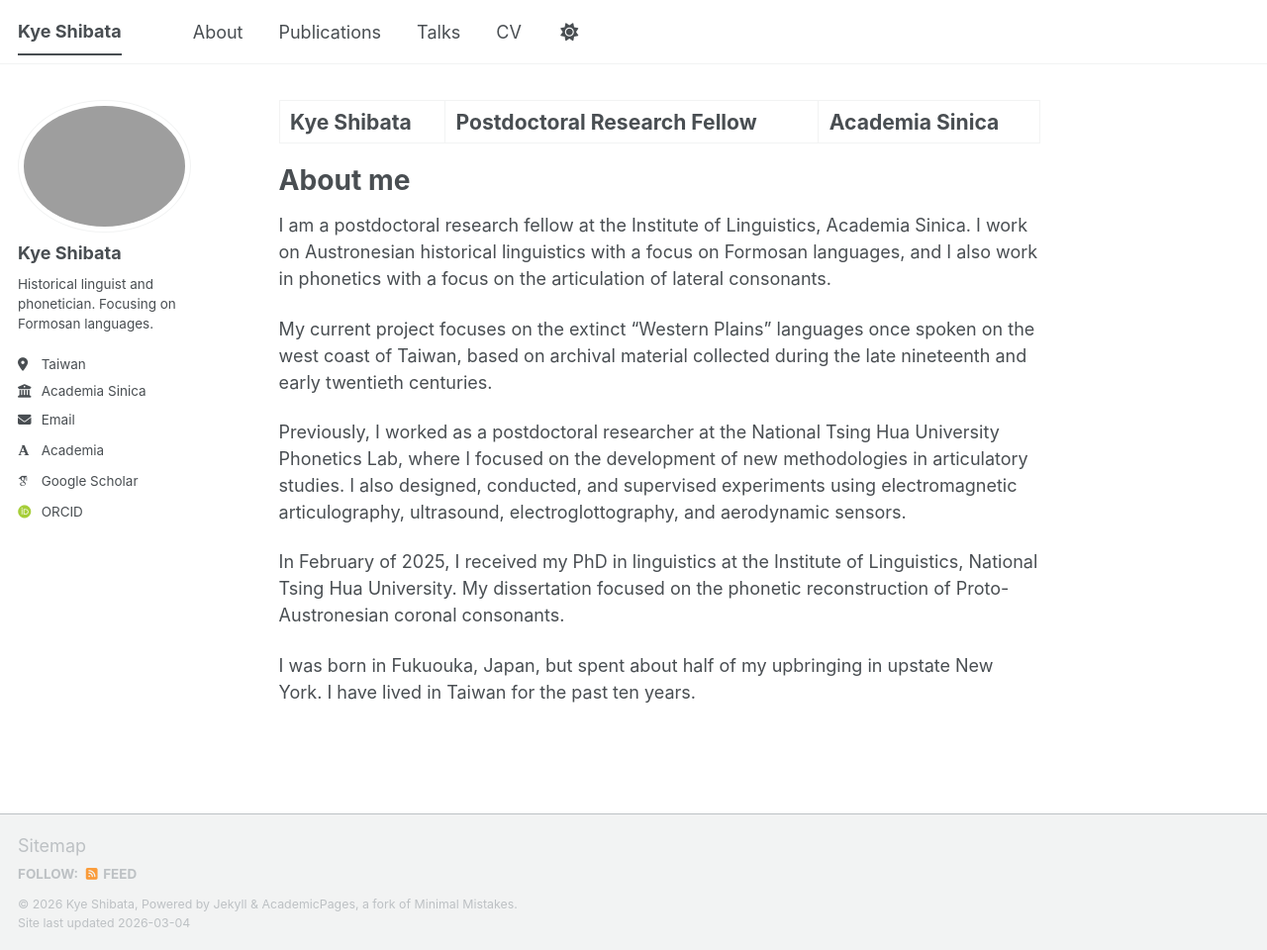
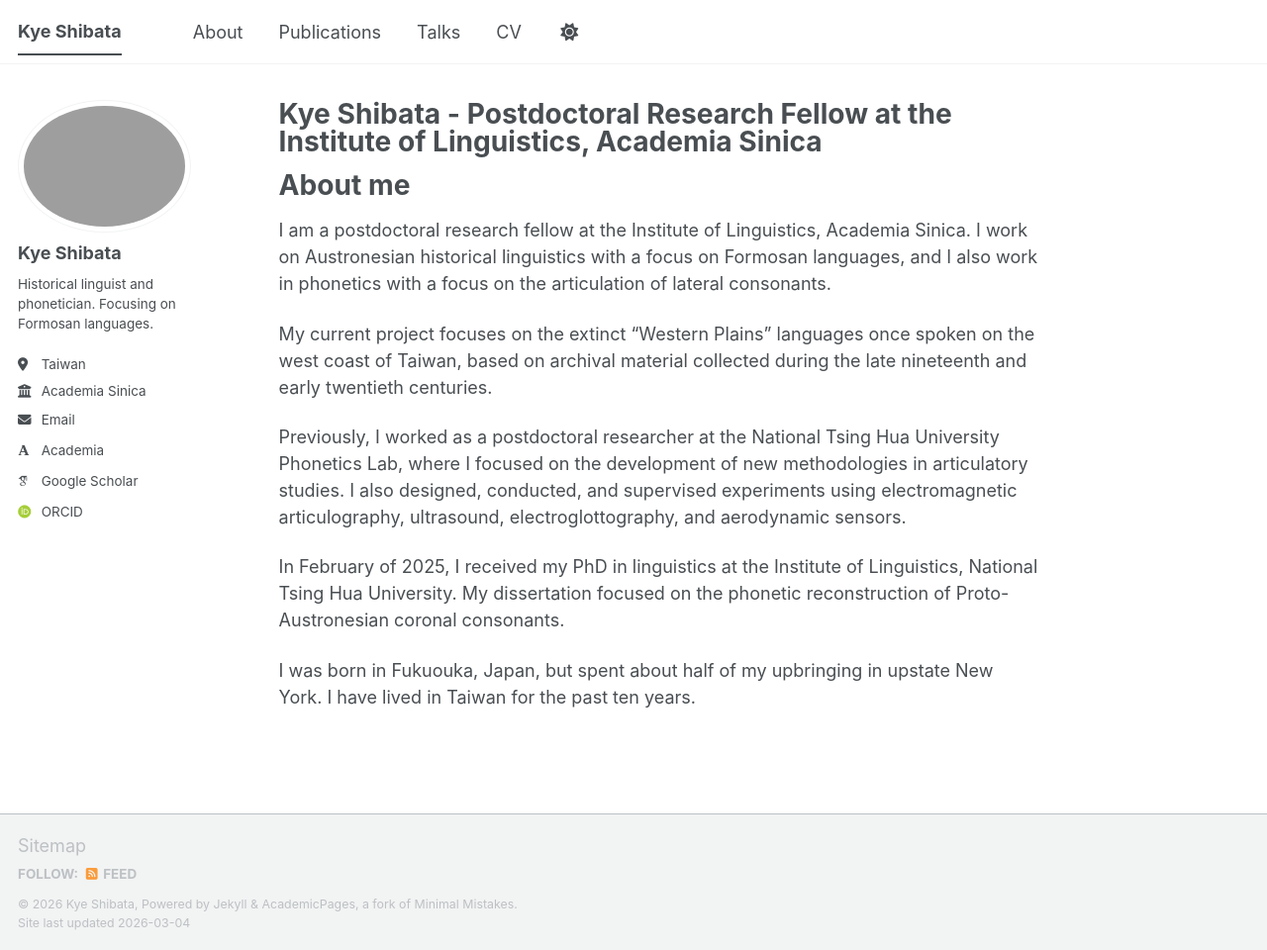
Before and after one commit to xpsh/xpsh.github.io, a Jekyll site: the page built from _pages/about.md, in a window 1280 px wide and 960 px high. Shown: the whole window at 99% size. Built offline with Jekyll 4.4.1, drawn with Linux system fonts in a browser that asks for light colours; some web fonts are replaced; a script bundle is joined from its source files by our own code; library files that are not in the unit come from our copies.

Commit message:
Update title in about.md for clarity

```diff
--- a/_pages/about.md
+++ b/_pages/about.md
@@ -1,6 +1,6 @@
 ---
 permalink: /
-title: "Kye Shibata | Postdoctoral Research Fellow | Academia Sinica"
+title: "Kye Shibata - Postdoctoral Research Fellow at the Institute of Linguistics, Academia Sinica"
 author_profile: true
 redirect_from:
   - /about/
```
